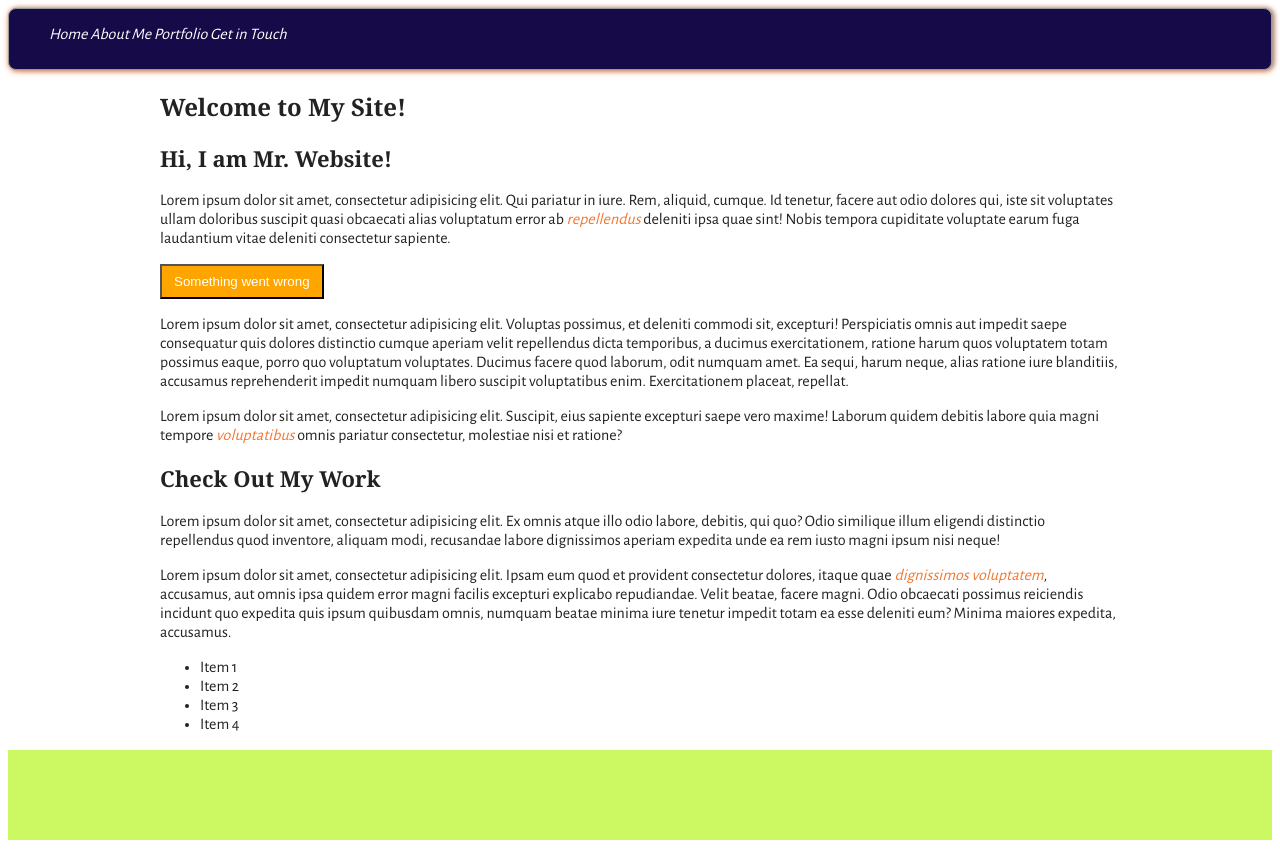
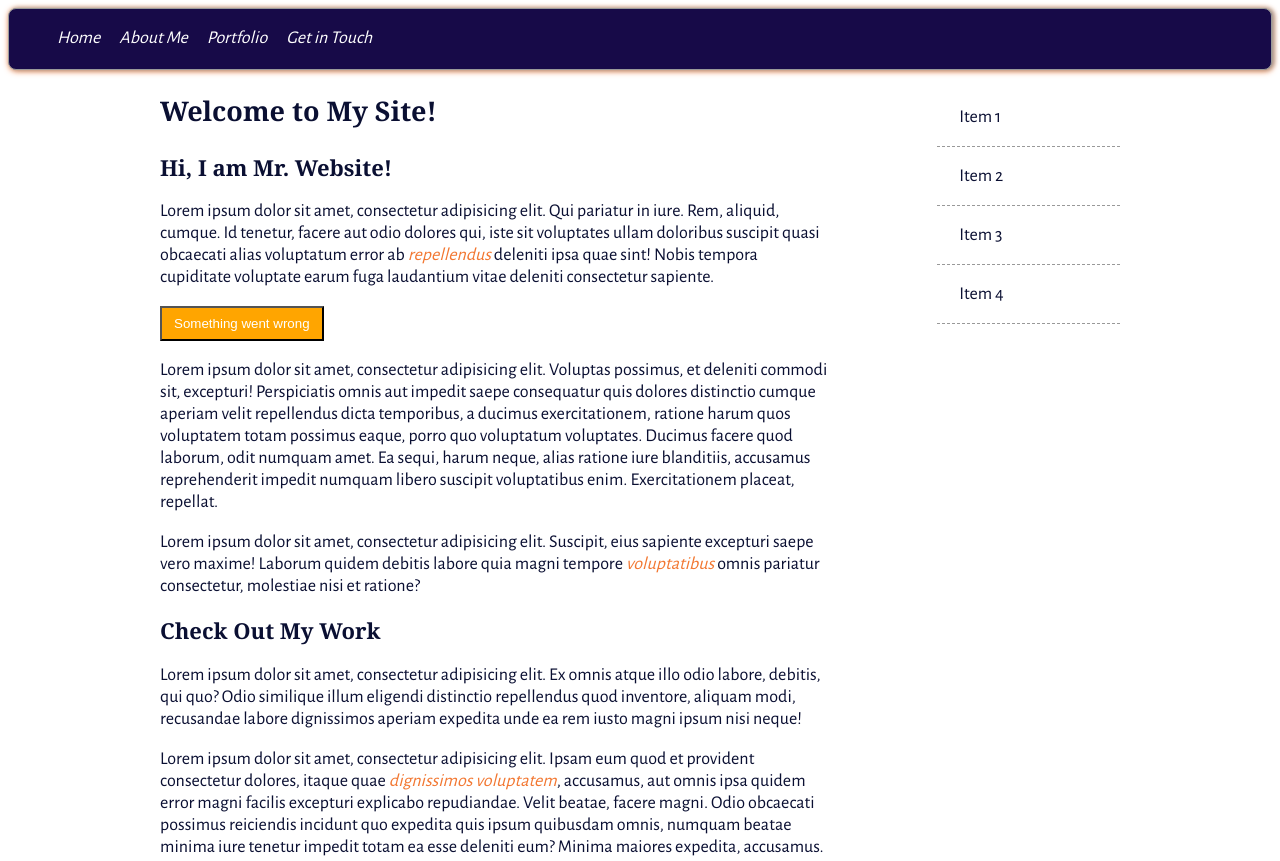
Before and after one commit to patrick93-courses/sass-udemy, a website: page index.html in a window 1280 px wide. Shown: the top 861 px of the page. Drawn offline with nearby package versions, Linux system fonts and the light colour scheme.

Commit message:
functions

```diff
--- a/gulpfile.js
+++ b/gulpfile.js
@@ -3,11 +3,11 @@ var gulp = require('gulp');
 var sass = require('gulp-sass');
 
 gulp.task('sass', function() {
-    gulp.src('scss/*.scss')
+    gulp.src('scss/**/*.scss')
         .pipe(sass())
         .pipe(gulp.dest('css'))
 });
 
 gulp.task('default', ['sass'], function() {
-    gulp.watch('scss/*.scss', ['sass']);
+    gulp.watch('scss/**/*.scss', ['sass']);
 })
--- a/scss/main.scss
+++ b/scss/main.scss
@@ -1,3 +1,4 @@
+@import "partials/functions";
 @import "partials/variables";
 @import "partials/mixins";
 
@@ -9,7 +10,9 @@
 body {
   font-family: $text-font;
   color: $text-color;
-
+  color: rgb(10, 15, 50);
+  background-color: hsl(60, 50%, 100%);
+  font-size: em(18px);
   @include large-screens {
     font-size: 125%;
   }
@@ -29,6 +32,10 @@ p {
 
 a {
   color: $link-color;
+
+  &:hover {
+    color: darken($link-color, 15%);
+  }
 }
 
 .warning-button {
@@ -55,6 +62,14 @@ a {
     }
     a {
       color: $menu-item-color;
+      padding: 6px 8px;
+      border-bottom: 1px solid transparentize(#fefefe, 1);
+      transition: border-bottom 0.5s;
+      transition-timing-function: ease-in-out;
+
+      &:hover {
+        border-bottom: 1px solid opacify(#fefefe, .5);
+      }
     }
   }
 
@@ -73,13 +88,28 @@ a {
   margin-right: auto;
 
   #content {
+    float: left;
+    width: 6*$col;
   }
 
   #sidebar {
+    float: right;
+    width: 2*$col;
+
+    li {
+      list-style: none;
+      padding: em(16px) em(20px);
+      border-bottom: 1px dashed #999;
+
+      &:hover {
+        background-color: #efefef;
+      }
+    }
   }
 }
 
 #footer {
+  clear: both;
   height: $footer-height;
   background-color: $ternary-color;
 }
--- /dev/null
+++ b/scss/partials/_functions.scss
@@ -0,0 +1,15 @@
+@function sum($left, $right) {
+    @return $left + $right;
+}
+
+@function em($pixels, $context: 16px) {
+    @return ($pixels / $context) * 1em;
+}
+
+@function col-width($columns: 12, $page-width: 100%, $gap: 1%) {
+    @return ($page-width - $gap*($columns - 1)) / $columns;
+}
+
+@function strip-unit($value) {
+    @return $value / ($value*0 + 1);
+}
--- a/scss/partials/_mixins.scss
+++ b/scss/partials/_mixins.scss
@@ -30,6 +30,10 @@
 @mixin warning {
   background-color: orange;
   color: #fff;
+
+  &:hover {
+    background-color: lighten(orange, 10%);
+  }
 }
 
 @mixin box-shadow($shadows...) {
--- a/scss/partials/_variables.scss
+++ b/scss/partials/_variables.scss
@@ -14,3 +14,5 @@ $headline-font: "Tittilium Web", Georgia, serif;
 $content-width: 960px;
 $header-height: 60px;
 $footer-height: 90px;
+
+$col: col-width($columns: 8);
```
Also changed, not shown: css/main.css.
